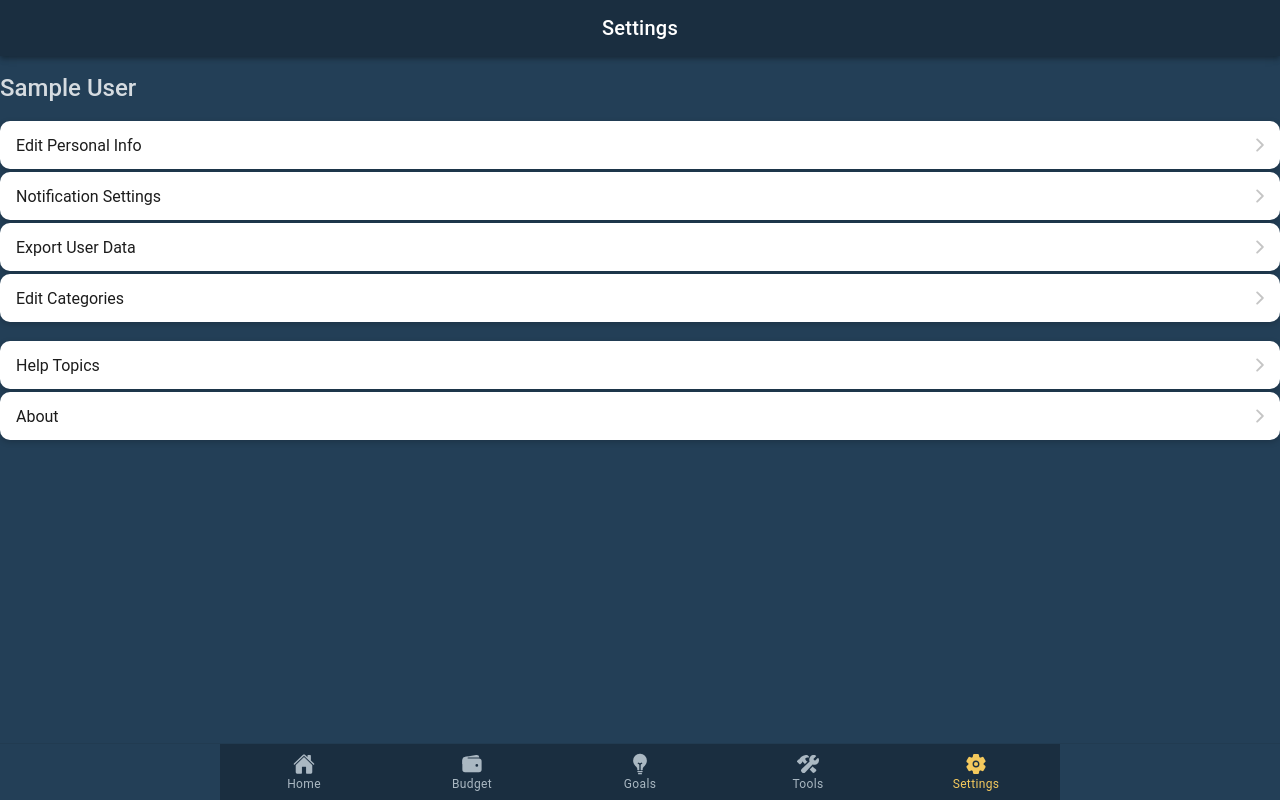
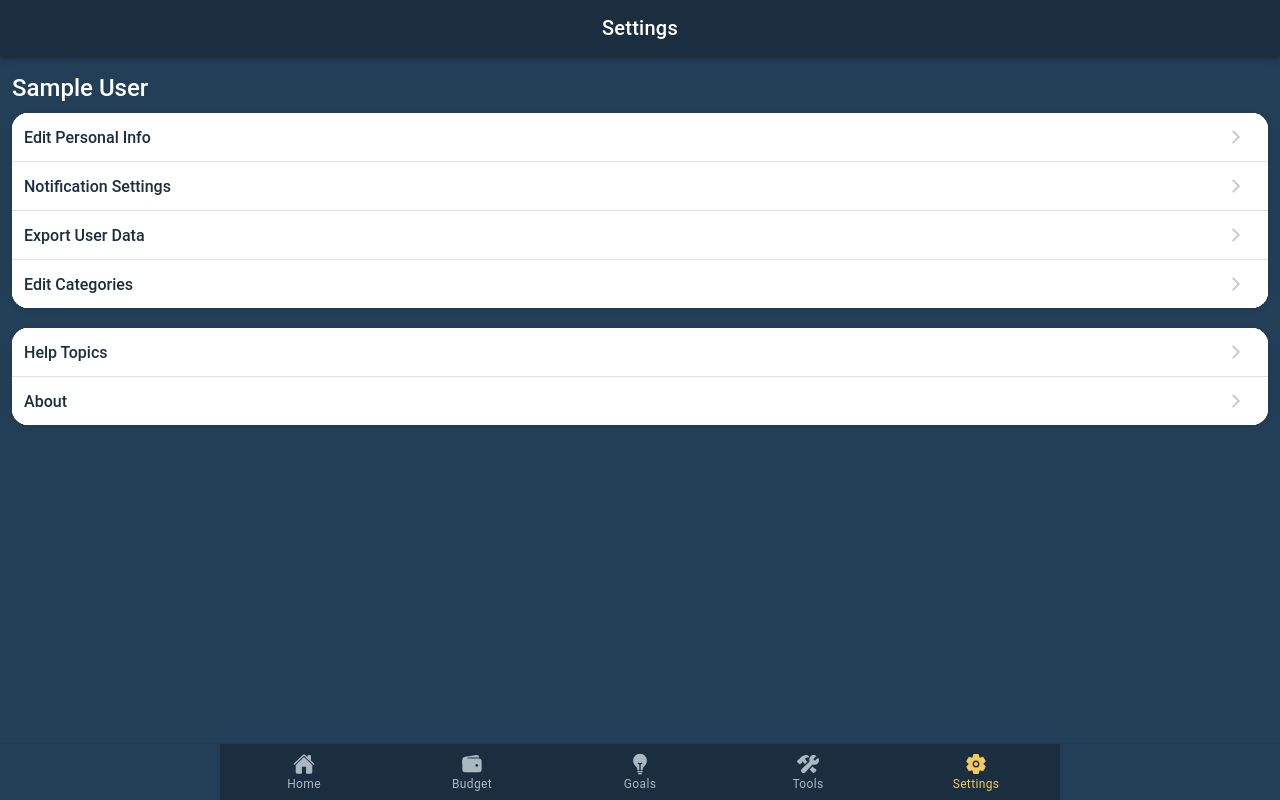
Before and after one commit to The24Kings/BudgetCraft, a React (Vite) app: page /settings in a window 1280 px wide. Built offline with nearby package versions, Linux system fonts and the light colour scheme; no server answers; the database is empty; sample sign-in values are in the browser's storage.

Commit message:
Should be complete layout for the Settings Page

```diff
--- a/src/pages/SettingsPage.css
+++ b/src/pages/SettingsPage.css
@@ -13,34 +13,60 @@
 	font-weight: bold;
 	color: white;
 	margin-bottom: 20px;
-	padding-left: 8px;
+}
+
+.settings-username h2 {
+	margin-left: 12px;
 }
 
 .settings-container {
 	background: white;
 	border-radius: 16px;
-	padding: 12px;
-	margin-bottom: 20px;
+	padding: 0;
+	margin: 0 12px 20px 12px;
 	box-shadow: 0 2px 6px rgba(0, 0, 0, 0.1);
+	overflow: hidden;
 }
 
 .settings-container ion-item {
-	--background: transparent;
-	--color: var(--ion-color-navy-blue);
+	--padding-start: 12px;
+	--padding-end: 12px;
+	padding: 0;
+	margin: 0;
+	width: 100%;
+	box-sizing: border-box;
+}
+
+.settings-item {
+	background: white !important;
+	color: var(--ion-color-navy-blue) !important;
 	font-weight: 500;
-	border-radius: 8px;
-	margin-bottom: 8px;
-	box-shadow: 0 2px 6px rgba(0, 0, 0, 0.05);
+	border-radius: 0;
+	box-shadow: none !important;
+	border-bottom: 1px solid #e0e0e0;
+	width: 100%;
+	margin: 0;
+}
+
+.settings-container ion-item:last-of-type.settings-item {
+	border-bottom: none;
+}
+
+.settings-container ion-list {
+	padding: 0;
+	margin: 0;
+	background: transparent !important;
 }
 
 /* ----------------------------------------
    Export User Data Page Styles
 ---------------------------------------- */
 
-.export-button {
-	--background: var(--ion-color-mint);
-	--color: black;
+.export-user-data-page .export-user-button {
+	--background: var(--ion-color-mint) !important;
+	color: black !important;
 	font-weight: 500;
 	border-radius: 12px;
 	box-shadow: 0 2px 6px rgba(0, 0, 0, 0.1);
+	margin-top: 20px;
 }
--- a/src/pages/SettingsPage.tsx
+++ b/src/pages/SettingsPage.tsx
@@ -32,16 +32,36 @@ const SettingsPage: React.FC<{ user: any }> = ({ user }) => {
 				{/* Container 1 */}
 				<div className="settings-container">
 					<IonList lines="none">
-						<IonItem button detail={true} routerLink="/settings/personal">
+						<IonItem
+							button
+							detail={true}
+							routerLink="/settings/personal"
+							className="settings-item"
+						>
 							<IonLabel>Edit Personal Info</IonLabel>
 						</IonItem>
-						<IonItem button detail={true} routerLink="/settings/notifications">
+						<IonItem
+							button
+							detail={true}
+							routerLink="/settings/notifications"
+							className="settings-item"
+						>
 							<IonLabel>Notification Settings</IonLabel>
 						</IonItem>
-						<IonItem button detail={true} routerLink="/settings/export">
+						<IonItem
+							button
+							detail={true}
+							routerLink="/settings/export"
+							className="settings-item"
+						>
 							<IonLabel>Export User Data</IonLabel>
 						</IonItem>
-						<IonItem button detail={true} routerLink="/settings/edit-categories">
+						<IonItem
+							button
+							detail={true}
+							routerLink="/settings/edit-categories"
+							className="settings-item"
+						>
 							<IonLabel>Edit Categories</IonLabel>
 						</IonItem>
 					</IonList>
@@ -50,10 +70,20 @@ const SettingsPage: React.FC<{ user: any }> = ({ user }) => {
 				{/* Container 2 */}
 				<div className="settings-container">
 					<IonList lines="none">
-						<IonItem button detail={true} routerLink="/settings/help">
+						<IonItem
+							button
+							detail={true}
+							routerLink="/settings/help"
+							className="settings-item"
+						>
 							<IonLabel>Help Topics</IonLabel>
 						</IonItem>
-						<IonItem button detail={true} routerLink="/settings/about">
+						<IonItem
+							button
+							detail={true}
+							routerLink="/settings/about"
+							className="settings-item"
+						>
 							<IonLabel>About</IonLabel>
 						</IonItem>
 					</IonList>
--- a/src/utilities/Settings/ExportUserDataPage.tsx
+++ b/src/utilities/Settings/ExportUserDataPage.tsx
@@ -12,6 +12,7 @@ import {
 } from "@ionic/react";
 import { Category } from "../Categories";
 import { exportUserDataJSON } from "../DataExport";
+import "../../pages/SettingsPage.css";
 
 interface ExportUserDataPageProps {
 	user: any;
@@ -27,7 +28,7 @@ const ExportUserDataPage: React.FC<ExportUserDataPageProps> = ({ user, categoryD
 	};
 
 	return (
-		<IonPage>
+		<IonPage className="export-user-data-page">
 			<IonHeader>
 				<IonToolbar>
 					<IonButtons slot="start">
@@ -42,8 +43,9 @@ const ExportUserDataPage: React.FC<ExportUserDataPageProps> = ({ user, categoryD
 				style={{ "--background": "var(--ion-color-navy-blue-tint)" }}
 			>
 				<IonButton
+					fill="solid"
 					expand="block"
-					className="export-button"
+					className="export-user-button"
 					onClick={() => setShowAlert(true)}
 				>
 					Export User Data
```
